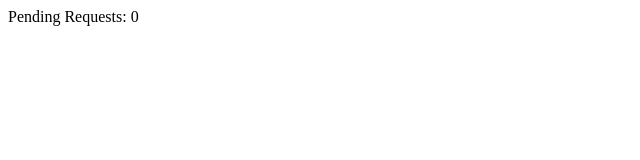
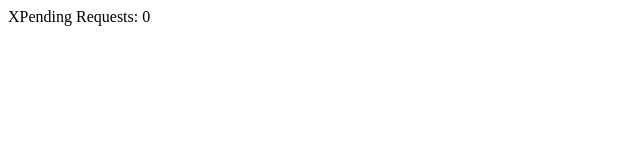
Before and after one commit to ducarroz/sample, a website: page ui/main.reel/main.html in a window 1280 px wide. Shown: the full height of the page, 0-640 px from the left. Drawn offline with Linux system fonts and the light colour scheme.

Commit message:
Update component /ui/main.reel/main.html

```diff
--- a/ui/main.reel/main.html
+++ b/ui/main.reel/main.html
@@ -35,7 +35,7 @@
 </head>
 <body>
     <div data-montage-id="main" data-montage-skin="light" class="Main">
-        <span data-montage-id="label">Pending Requests:</span>
+        <span data-montage-id="label">XPending Requests:</span>
         <span data-montage-id="count">0</span>
     </div>
 </body>
```
